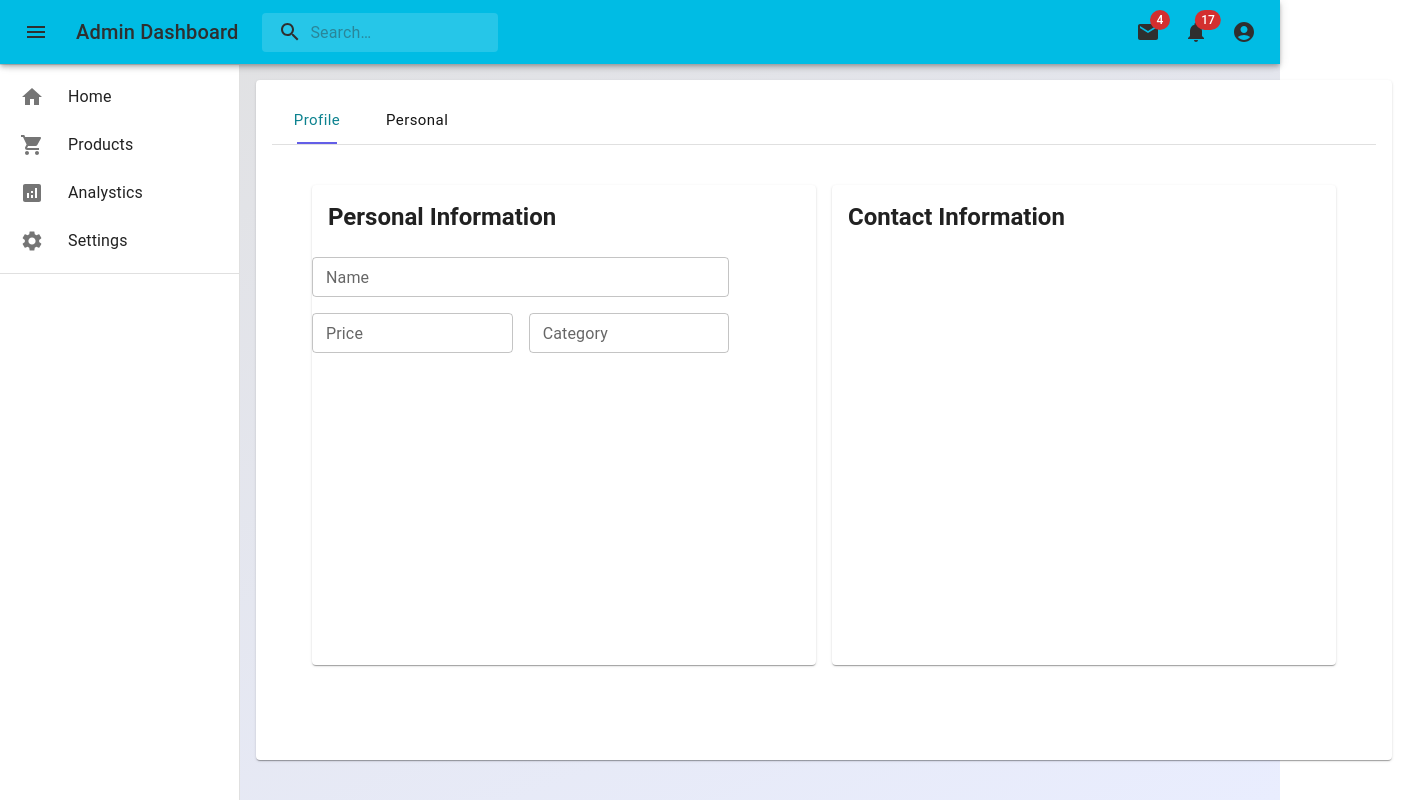
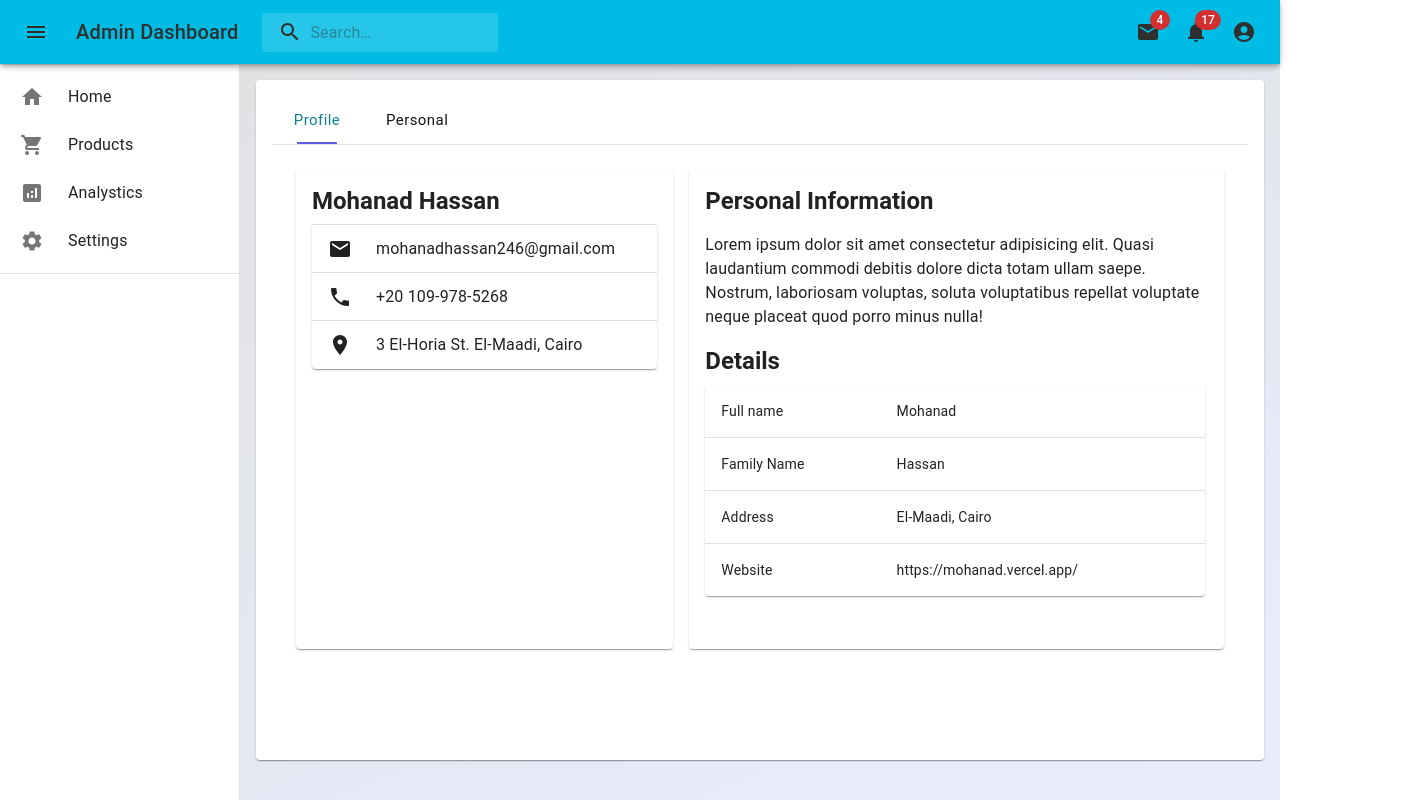
Before and after one commit to mohanadhassan1/admin-dashboard, a React (Vite) app: page /settings in a window 1280 px wide. Shown: the whole page, 1408 px wide, since content can reach past the window. Built offline with nearby package versions, Linux system fonts and the light colour scheme.

Commit message:
edit-settings

```diff
--- a/src/App.jsx
+++ b/src/App.jsx
@@ -1,50 +1,10 @@
-// import { useState } from 'react'
-// import reactLogo from './assets/react.svg'
-// import viteLogo from '/vite.svg'
-// import './App.css'
-
-// function App() {
-//   const [count, setCount] = useState(0)
-
-//   return (
-//     <>
-//       <div>
-//         <a href="https://vitejs.dev" target="_blank">
-//           <img src={viteLogo} className="logo" alt="Vite logo" />
-//         </a>
-//         <a href="https://react.dev" target="_blank">
-//           <img src={reactLogo} className="logo react" alt="React logo" />
-//         </a>
-//       </div>
-//       <h1>Vite + React</h1>
-//       <div className="card">
-//         <button onClick={() => setCount((count) => count + 1)}>
-//           count is {count}
-//         </button>
-//         <p>
-//           Edit <code>src/App.jsx</code> and save to test HMR
-//         </p>
-//       </div>
-//       <p className="read-the-docs">
-//         Click on the Vite and React logos to learn more
-//       </p>
-//     </>
-//   )
-// }
-
-// export default App
-
-
-
-
-
 import {Routes, Route, BrowserRouter} from "react-router-dom"
 
 import Home from './pages/Home/index'
 import Products from './pages/Products/index'
 import Settings from './pages/Settings/index'
 import Analytics from './pages/Analytics/index'
-import Users from './pages/Users'
+// import Users from './pages/Users'
 
 export default function App() {
   return (
@@ -53,7 +13,7 @@ export default function App() {
         <Routes>
           <Route path="/" exact element={<Home />} />
           <Route path="/products" exact element={<Products />} />
-          <Route path="/users" exact element={<Users />} />
+          {/* <Route path="/users" exact element={<Users />} /> */}
           <Route path="/settings" exact element={<Settings />} />
           <Route path="/analytics" exact element={<Analytics />} />
         </Routes>
--- a/src/Dash.css
+++ b/src/Dash.css
@@ -34,7 +34,6 @@
 
   .bgcolor {
     min-height: 100vh;
-    min-width: 100%;
     background: #ECEFF1;
     background: linear-gradient(158deg, rgba(224, 224, 224) 0%, rgba(233, 237, 254) 100%);
   }
--- a/src/pages/Products/ProductList.jsx
+++ b/src/pages/Products/ProductList.jsx
@@ -135,7 +135,7 @@ export default function ProductList() {
         >
         {/* Check */}
           <Box sx={style}>
-            {/* <AddProduct closeEvent={handleClose} /> */}
+            <AddProduct closeEvent={handleClose} />
           </Box>
         </Modal>
 
@@ -145,7 +145,7 @@ export default function ProductList() {
           aria-describedby="modal-modal-description"
         >
           <Box sx={style}>
-            {/* <EditProduct closeEvent={handleEditClose} fid={formid} /> */}
+            <EditProduct closeEvent={handleEditClose} fid={formid} />
           </Box>
         </Modal>
       </div>
--- a/src/pages/Settings/Personal.jsx
+++ b/src/pages/Settings/Personal.jsx
@@ -1,94 +1,84 @@
 import Grid from '@mui/material/Grid';
 import TextField from '@mui/material/TextField';
-import InputAdornment from '@mui/material/InputAdornment';
-// import Typography from '@mui/material/Typography';
-// import Button from "@mui/material/Button";
-import { Box } from '@mui/material';
+import Typography from '@mui/material/Typography';
+import { Box, Card, CardContent, } from '@mui/material';
+
+
+
+
 
 export default function Personal() {
     return (
         <div>
 
-            <Box height={20} />
-
+            <Box component="main" sx={{ flexGrow: 1, p: 0 }}>
 
                 <Grid container spacing={2}>
+
+                    <Grid item xs={6}>
+                        <Card sx={{ height: 60 + "vh" }}>
+
+                            <CardContent>
+
+                                <Typography gutterBottom variant="h5" component="div">
+                                    <div className='paddingall'>
+                                        <span className='pricetitle'>Personal Information</span>
+                                    </div>
+                                </Typography>
+
+                            </CardContent>
+
+                            <Grid container spacing={2} sx={{ paddingX: 5 }}>
 
                                 <Grid item xs={12}>
                                     <TextField id="outlined-basic" type="text" label="Name" variant="outlined" size='small' sx={{ minWidth: "100%" }} />
                                 </Grid>
                                 <Grid item xs={6}>
-                    <TextField id="outlined-basic" type="number" label="Price" variant="outlined" size='small' sx={{ minWidth: "100%" }} InputProps={{
-                        startAdornment: (
-                            <InputAdornment position="start">
-                                {/* <AttachMoneyIcon /> */}
-                            </InputAdornment>
-                        )
-                    }} />
+                                    <TextField id="outlined-basic" type="text" label="Location" variant="outlined" size='small' sx={{ minWidth: "100%" }} />
                                 </Grid>
                                 <Grid item xs={6}>
-                    <TextField id="outlined-basic" type="text" label="Category" variant="outlined" size='small' sx={{ minWidth: "100%" }} />
+                                    <TextField id="outlined-basic" type="text" label="Gender" variant="outlined" size='small' sx={{ minWidth: "100%" }} />
+                                </Grid>
+
+                            </Grid>
+                        </Card>
+                    </Grid>
+
+                    <Grid item xs={6}>
+                        <Card sx={{ height: 60 + "vh" }}>
+                            <CardContent>
+                                <Typography gutterBottom variant="h5" component="div">
+                                    <div className='paddingall'>
+                                        <span className='pricetitle'>Contact Information</span>
+                                    </div>
+                                </Typography>
+
+                            </CardContent>
+
+                            <Grid container spacing={2} sx={{ paddingX: 5 }}>
+
+                                <Grid item xs={6}>
+                                    <TextField id="outlined-basic" type="number" label="Phone No." variant="outlined" size='small' sx={{ minWidth: "100%" }} />
+                                </Grid>
+                                <Grid item xs={6}>
+                                    <TextField id="outlined-basic" type="email" label="Email" variant="outlined" size='small' sx={{ minWidth: "100%" }} />
+                                </Grid>
+                                <Grid item xs={12}>
+                                    <TextField id="outlined-basic" type="text" label="Profile URL" variant="outlined" size='small' sx={{ minWidth: "100%" }} />
+                                </Grid>
+                                <Grid item xs={12}>
+                                    <TextField id="outlined-basic" type="text" label="Address" variant="outlined" size='small' sx={{ minWidth: "100%" }} />
+                                </Grid>
+
+                            </Grid>
+                        </Card>
                     </Grid>
 
                 </Grid>
 
-            <Box sx={{ m: 4 }} />
+            </Box>
+        </div>
 
-        </div>
+
     )
 }
-
-
-
-
-
-
-// const giverArr = [
-//   { id: "1", label: "Place 1", groupBy: { title: "Section 1" } },
-//   { id: "2", label: "Place 2", groupBy: { title: "Section 1" } },
-//   { id: "3", label: "Place 3", groupBy: { title: "Section 2" } },
-//   { id: "4", label: "Place 4", groupBy: { title: "Section 2" } },
-//   { id: "5", label: "Place 5" },
-//   { id: "6", label: "Place 6" }
-// ];
-
-// const App = () => {
-//   // Group items by section title
-//   const sections = [];
-//   const itemsWithoutCategory = [];
-
-
-//   giverArr.forEach(item => {
-//     if (item.groupBy && item.groupBy.title) {
-//       if (!sections[item.groupBy.title]) {
-//         sections[item.groupBy.title] = [];
-//       }
-//       sections[item.groupBy.title].push(item.id, item.label);
-//     }
-//     else {
-//         itemsWithoutCategory.push(item);
-//     }
-//   });
-
-//   return (
-//     <div>
-//       {Object.entries(sections).map(([title, labels]) => (
-//         <div key={title}>
-//           <h2>{title}</h2>
-//           <ul>
-//             {labels.map(label => (
-//               <li key={label}>{label}</li>
-//             ))}
-//           </ul>
-//         </div>
-//       ))}
-//       {itemsWithoutCategory.map(item => (
-//         <div key={item.id}>
-//           <p>{item.label}</p>
-//         </div>
-//       ))}
-//     </div>
-//   );
-// };
-
-// export default App;
--- a/src/pages/Settings/Profile.jsx
+++ b/src/pages/Settings/Profile.jsx
@@ -1,18 +1,81 @@
 import Grid from '@mui/material/Grid';
+import { Box, Card, CardContent } from '@mui/material';
 import Typography from '@mui/material/Typography';
-import { Box, Card, CardContent, Stack, TextField } from '@mui/material';
+import Accordion from '@mui/material/Accordion';
+import AccordionSummary from '@mui/material/AccordionSummary';
+import EmailIcon from '@mui/icons-material/Email';
+import LocalPhoneIcon from '@mui/icons-material/LocalPhone';
+import LocationOnIcon from '@mui/icons-material/LocationOn';
+
+import Table from '@mui/material/Table';
+import TableBody from '@mui/material/TableBody';
+import TableCell from '@mui/material/TableCell';
+import TableContainer from '@mui/material/TableContainer';
+import TableRow from '@mui/material/TableRow';
+import Paper from '@mui/material/Paper';
+
+function createData(name, details) {
+    return { name, details };
+}
+
+const rows = [
+    createData('Full name', "Mohanad"),
+    createData('Family Name', "Hassan"),
+    createData('Address', "El-Maadi, Cairo" ),
+    createData('Website', "https://mohanad.vercel.app/" ),
+];
 
 export default function Profile() {
+
     return (
+
         <div>
-            <Box component="main" sx={{ flexGrow: 1, p: 2 }}>
-                {/* <DrawerHeader /> */}
-
-                {/* <Box height={15} /> */}
+            <Box component="main" sx={{ flexGrow: 1, p: 0 }}>
 
                 <Grid container spacing={2}>
+                    <Grid item xs={5}>
+                        <Card sx={{ height: 60 + "vh" }}>
 
-                    <Grid item xs={6}>
+                            <CardContent>
+
+                                <Typography gutterBottom variant="h5" component="div">
+                                    <div className='paddingall'>
+                                        <span className='pricetitle'>Mohanad Hassan</span>
+                                    </div>
+                                </Typography>
+
+                                <Accordion>
+                                    <AccordionSummary
+                                        aria-controls="panel1-content"
+                                        id="panel1-header"
+                                    >
+                                        <EmailIcon sx={{ marginRight: 3 }} /> mohanadhassan246@gmail.com
+                                    </AccordionSummary>
+                                </Accordion>
+
+                                <Accordion>
+                                    <AccordionSummary
+                                        aria-controls="panel2-content"
+                                        id="panel2-header"
+                                    >
+                                        <LocalPhoneIcon sx={{ marginRight: 3 }} /> +20 109-978-5268
+                                    </AccordionSummary>
+                                </Accordion>
+
+                                <Accordion>
+                                    <AccordionSummary
+                                        aria-controls="panel3-content"
+                                        id="panel3-header"
+                                    >
+                                        <LocationOnIcon sx={{ marginRight: 3 }} /> 3 El-Horia St. El-Maadi, Cairo
+                                    </AccordionSummary>
+                                </Accordion>
+
+                            </CardContent>
+
+                        </Card>
+                    </Grid>
+                    <Grid item xs={7}>
                         <Card sx={{ height: 60 + "vh" }}>
 
                             <CardContent>
@@ -22,42 +85,47 @@ export default function Profile() {
                                         <span className='pricetitle'>Personal Information</span>
                                     </div>
                                 </Typography>
+                                <Typography>
+                                    <p >Lorem ipsum dolor sit amet consectetur adipisicing elit. Quasi laudantium commodi debitis dolore dicta totam ullam saepe. Nostrum, laboriosam voluptas, soluta voluptatibus repellat voluptate neque placeat quod porro minus nulla!</p>
+                                </Typography>
+
+                                <Typography gutterBottom variant="h5" component="div">
+                                    <div className='paddingall'>
+                                        <span className='pricetitle'>Details</span>
+                                    </div>
+                                </Typography>
+
+                                <TableContainer component={Paper} sx={{ width: 500 }}>
+                                    <Table aria-label="simple table">
+
+                                        <TableBody>
+                                            {rows.map((row) => (
+                                                <TableRow
+                                                    key={row.name}
+                                                    sx={{ '&:last-child td, &:last-child th': { border: 0 } }}
+                                                >
+                                                    <TableCell component="th" scope="row">
+                                                        {row.name}
+                                                    </TableCell>
+                                                    <TableCell align="left">{row.details}</TableCell>
+
+                                                </TableRow>
+                                            ))}
+                                        </TableBody>
+                                    </Table>
+                                </TableContainer>
 
                             </CardContent>
 
-                            <Grid container spacing={2}>
 
-                                <Grid item xs={10}>
-                                    <TextField id="outlined-basic" type="text" label="Name" variant="outlined" size='small' sx={{ minWidth: "100%" }} />
-                                </Grid>
-                                <Grid item xs={5}>
-                                    <TextField id="outlined-basic" type="number" label="Price" variant="outlined" size='small' sx={{ minWidth: "100%" }} />
-                                </Grid>
-                                <Grid item xs={5}>
-                                    <TextField id="outlined-basic" type="text" label="Category" variant="outlined" size='small' sx={{ minWidth: "100%" }} />
-                                </Grid>
-
-                            </Grid>
                         </Card>
                     </Grid>
 
-                    <Grid item xs={6}>
-                        <Card sx={{ height: 60 + "vh" }}>
-                            <CardContent>
-                                <Typography gutterBottom variant="h5" component="div">
-                                    <div className='paddingall'>
-                                        <span className='pricetitle'>Contact Information</span>
-                                    </div>
-                                    {/* <AccordionDash /> */}
-                                </Typography>
-
-                            </CardContent>
-                        </Card>
-                    </Grid>
 
                 </Grid>
 
             </Box>
+
         </div>
     )
 }
--- a/src/pages/Settings/index.jsx
+++ b/src/pages/Settings/index.jsx
@@ -23,7 +23,7 @@ export default function Settings() {
       <div className='bgcolor'>
         <NavBar />
 
-        <Box sx={{ width: 110 + "%", display: 'flex' }}>
+        <Box sx={{ width: 100 + "%", display: 'flex' }}>
 
           <SideNav />
 
```
Also changed, not shown: src/pages/Settings/List.jsx (+3 -5 lines). Lines whose indentation alone changed are shown as unchanged.
